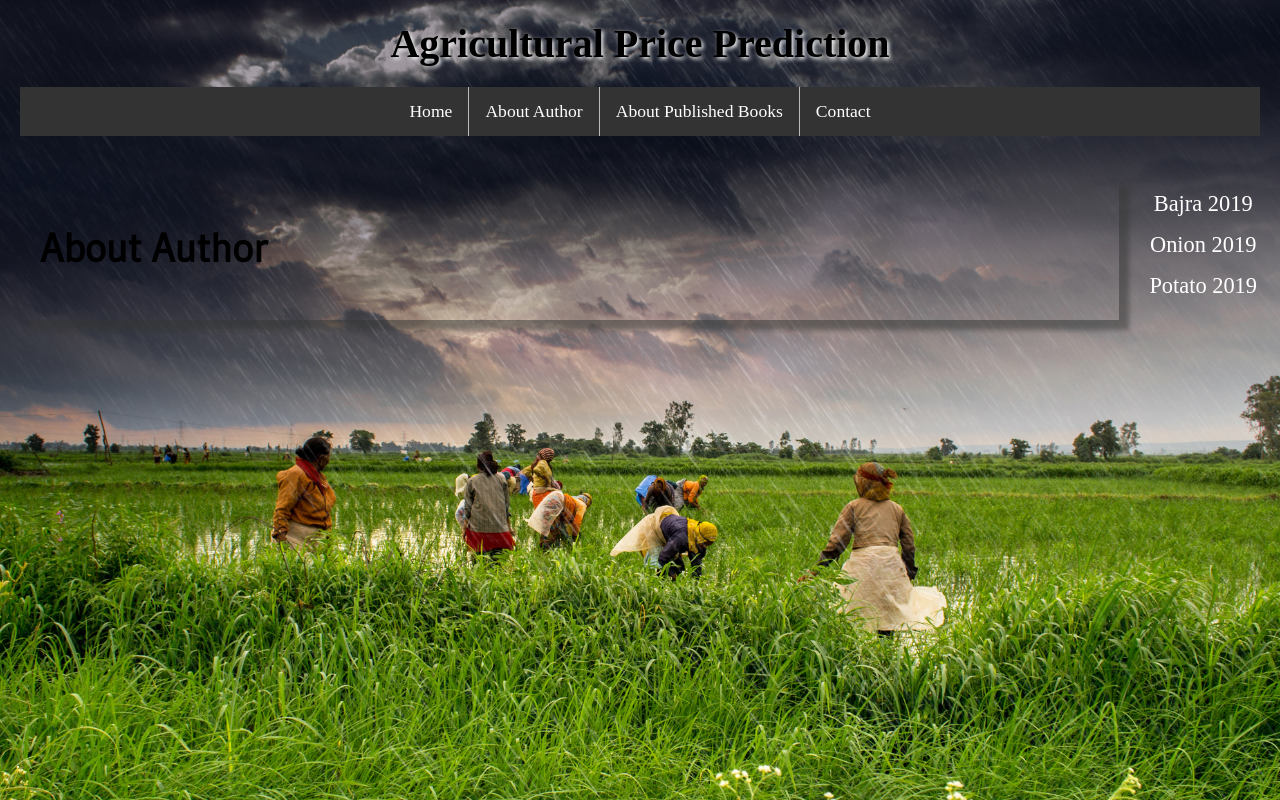
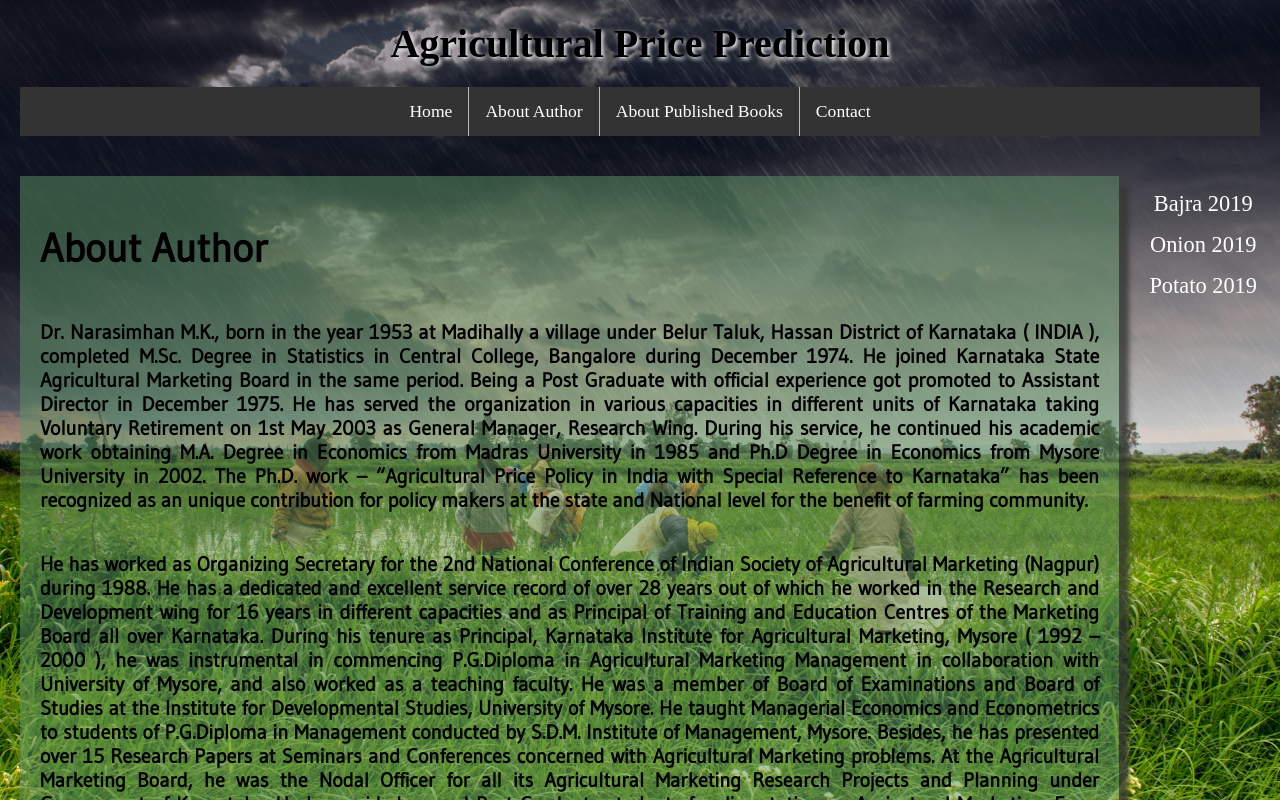
Before and after one commit to roopabdr/agri-price-prediction, a React (Create React App) app: page / in a window 1280 px wide. Both pictures are taken after a click on the item "About Author". Shown: the top 800 px of the page. Built offline with nearby package versions, Linux system fonts and the light colour scheme; a web font is replaced by a local one.

Commit message:
added content to author, published books and contact details

```diff
--- a/src/App.css
+++ b/src/App.css
@@ -5,7 +5,7 @@ html, body {
   left:0%;
   top:0px; */
   /* background:#1E1E20 url("./img/agri-india.jpeg") center top no-repeat; */
-  background:#ffffff url("./img/agri-india-3.jpg") center top no-repeat;
+  background:#1d201d url("./img/agri-india-3.jpg") center top no-repeat;
   background-size: cover;
 }
 
--- a/src/pages/AboutAuthor/AboutAuthor.css
+++ b/src/pages/AboutAuthor/AboutAuthor.css
@@ -4,9 +4,10 @@
     justify-content: center;
     text-align: justify;
     text-justify: inter-word;
-    color: black;
-    /* background: rgba(192, 207, 194, 0.5); */
-    box-shadow: 10px 10px 5px rgba(53, 54, 53, 0.5);
+    color: #000000;
+    background: rgba(95, 148, 102, 0.5);
+    /* box-shadow: 10px 10px 5px rgba(53, 54, 53, 0.8); */
+    box-shadow: 10px 10px 5px rgba(53, 54, 53, 0.8);
     font-size: 20px;
     font-weight: 600;
     padding: 20px;
--- a/src/pages/AboutAuthor/AboutAuthor.js
+++ b/src/pages/AboutAuthor/AboutAuthor.js
@@ -5,6 +5,36 @@ const AboutAuthor = (props) => {
     return (
         <div className = 'author'>
             <h1>About Author</h1>
+            <p>
+                Dr. Narasimhan M.K., born in the year 1953 at Madihally a village under Belur Taluk, Hassan District of
+                Karnataka ( INDIA ), completed M.Sc. Degree in Statistics in Central College, Bangalore during December 1974.
+                He joined Karnataka State Agricultural Marketing Board in the same period.
+                Being a Post Graduate with official experience got promoted to Assistant Director in December 1975.
+                He has served the organization in various capacities in different units of Karnataka taking Voluntary
+                Retirement on 1st May 2003 as General Manager, Research Wing. During his service, he continued his academic
+                work obtaining M.A. Degree in Economics from Madras University in 1985 and Ph.D Degree in Economics from
+                Mysore University in 2002. The Ph.D. work – “Agricultural Price Policy in India with Special Reference to
+                Karnataka” has been recognized as an unique contribution for policy makers at the state and National level
+                for the benefit of farming community.
+            </p>
+            <p>
+            He has worked as Organizing Secretary for the 2nd National Conference of Indian Society of Agricultural
+            Marketing (Nagpur) during 1988. He has a dedicated and excellent service record of over 28 years out of which
+            he worked in the Research and Development wing for 16 years in different capacities and as Principal of Training
+            and Education Centres of the Marketing Board all over Karnataka. During his tenure as Principal, Karnataka
+            Institute for Agricultural Marketing, Mysore ( 1992 – 2000 ), he was instrumental in commencing P.G.Diploma in
+            Agricultural Marketing Management in collaboration with University of Mysore, and also worked as a teaching
+            faculty. He was a member of Board of Examinations and Board of Studies at the Institute for Developmental Studies,
+            University of Mysore. He taught Managerial Economics and Econometrics to students of P.G.Diploma in Management
+            conducted by S.D.M. Institute of Management, Mysore. Besides, he has presented over 15 Research Papers at Seminars
+            and Conferences concerned with Agricultural Marketing problems. At the Agricultural Marketing Board, he was the
+            Nodal Officer for all its Agricultural Marketing Research Projects and Planning under Government of Karnataka.
+            He has guided several Post Graduate students for dissertation on Agricutural Marketing. From 2003 to 2010 he has
+            headed Agricultural Marketing Consultants, Bangalore and worked on various projects for Government of India.
+            From February 2011 to June 2011, he has worked in Karnataka State Minor Irrigation Projects Department monitoring
+            the World Bank Project implementation by University of Agricultural Sciences, Bangalore. Currently he is a
+            Consultant to the Karnataka State Gezetteer on Agricultural Marketing Aspects.
+            </p>
         </div>
     );
 }
--- a/src/pages/AboutPublishedBooks/AboutPublishedBooks.css
+++ b/src/pages/AboutPublishedBooks/AboutPublishedBooks.css
@@ -4,9 +4,10 @@
     justify-content: center;
     text-align: justify;
     text-justify: inter-word;
-    color: black;
-    /* background: rgba(192, 207, 194, 0.5); */
-    box-shadow: 10px 10px 5px rgba(53, 54, 53, 0.5);
+    color: #000000;
+    background: rgba(95, 148, 102, 0.5);
+    /* box-shadow: 10px 10px 5px rgba(53, 54, 53, 0.8); */
+    box-shadow: 10px 10px 5px rgba(53, 54, 53, 0.8);
     font-size: 20px;
     font-weight: 600;
     padding: 20px;
--- a/src/pages/AboutPublishedBooks/AboutPublishedBooks.js
+++ b/src/pages/AboutPublishedBooks/AboutPublishedBooks.js
@@ -5,6 +5,65 @@ const AboutPublishedBooks = () => {
     return (
         <div className='published'>
             <h1>About Published Books</h1>
+            <p>
+            Books have been published in English and Kannada languages. The English book with title Agricultural
+            Price Policy in India with Special Reference to Karnataka (EVOLUTION OF PRICE PREDICTION MODEL) has
+            been published during August 2003 and the Kannada title has been published during November 2006.
+            Both the books are based on the author’s doctoral work entitled “A Critical Study Of Agricultural
+            Price Policy in India with special reference to Karnataka.” Sri A.Ramaswamy I.A.S., the then Principal
+            Secretary to Governoment of Karnataka, Co-Operation Department has written the Foreword.
+            </p>
+            <p>
+            The policies for agricultural product prices in India will be more complicated than the one prevailing
+            all these days due to liberalization and globalisation. The agricultural policy development program
+            of Karnataka indicates that the farmers in the state often complain that they get lower price for
+            their produce. As per the policy, it is clear that the state would generally go by the overall demand
+            and supply conditions.
+            </p>
+            <p>
+            The price trend analysis during 1990s does indicate that the commodity available for immediate sale
+            will influence the price behaviour. In most cases, if the quantity produced is 5% in excess of the
+            normal production, it will end up with more than 10% price depression. Similarly, in the event of
+            achieving 5% increase in prices, the production should back up with 15% decrease to normal production.
+            Since INDIA is a member of WTO, as per GATT it has a great responsibility of looking into the product
+            specific subsidies, which are normally produced in the form of Minimum Support Price (MSP) to specific
+            crops.
+            </p>
+            <p>
+            Agricultural Marketing being a State subject, it is the responsibility of the concerned States to take
+            suitable measures for the socio economic welfare of their farmers. With this background the research
+            work has been undertaken to develop theoritical model for price prediction to achieve equilibrium
+            prices and minimize losses to farmers in the event of speculative price tendencies, and also to help
+            policy makers to evolve implementing mechanism of readiness in market intervention operations.
+            </p>
+            <p>
+            Introductory Chapter I covers the importance and need for the study, objectives, coverage hypotheses,
+            methodology and limitation of the study. Agricultural price policy in developing countries with special
+            reference to India – an overview – has been presented in Chapter II. The modulus operandi of
+            Agricultural price determination in India by Government of India has been elaborated in Chapter III.
+            Chapter IV presents Karnataka’s Agricultural Marketing problems, the MSP operation and related
+            marketing challenges. In Chapter V, special care has been taken to analyse the data using Computer
+            software package to develop curve fit on x, y data with the help of mathematical equations.
+            Equation co-efficient, correlation co-efficient and best fit are computed to develop suitable model
+            for fixing up MSP for future period. Chapter VI contains the theoretical and policy implications of
+            the findings. It also elaborates the corrective measures to be implemented vis-a-vis WTO policy
+            implications. Chapter VII is an addendum to the original thesis under the caption Post Script that
+            includes the empirical results of the prediction of weekly prices of selected agricultural commodities
+            from January 2002 to April 2003 and goodness of fit. It also includes the monthly-predicted prices
+            for the period 2003-2004 for the benefit of farmers and policy makers.
+            </p>
+            <p>
+            The book is basically to develop sound theoretical model with mathematical and statistical proof of
+            predicting future prices to help Government in evolving appropriate price policies and related
+            measures both for implementation and for safeguarding the interest of the farming community in India
+            in general and Karnataka in particular. The results of the analysis also encompasses the demand for
+            different agricultural commodities in the country in order to register equilibrium prices in the
+            interests of the economy in agriculture sector. This book will also influence further research in the
+            field of agricultural price policy not only for India but also worldwide.
+            </p>
+            <p>
+
+            </p>
         </div>
     );
 }
--- a/src/pages/Contact/Contact.css
+++ b/src/pages/Contact/Contact.css
@@ -4,9 +4,10 @@
     justify-content: center;
     text-align: justify;
     text-justify: inter-word;
-    color: black;
-    /* background: rgba(192, 207, 194, 0.5); */
-    box-shadow: 10px 10px 5px rgba(53, 54, 53, 0.5);
+    color: #000000;
+    background: rgba(95, 148, 102, 0.5);
+    /* box-shadow: 10px 10px 5px rgba(53, 54, 53, 0.8); */
+    box-shadow: 10px 10px 5px rgba(53, 54, 53, 0.8);
     font-size: 20px;
     font-weight: 600;
     padding: 20px;
--- a/src/pages/Contact/Contact.js
+++ b/src/pages/Contact/Contact.js
@@ -5,6 +5,9 @@ const Contact = () => {
     return (
         <div className='contact'>
             <h1>Contact Details</h1>
+            <h2>Agricultural Price Prediction</h2>
+            <h3>Bangalore, India</h3>
+            <h3>Email: <a href="mailto:badrinath.mn@gmail.com?Subject=Agricultural%20%Price%20Prediction%20Enquiry" target="_top">badrinath.mn@gmail.com</a></h3>
         </div>
     );
 }
```
